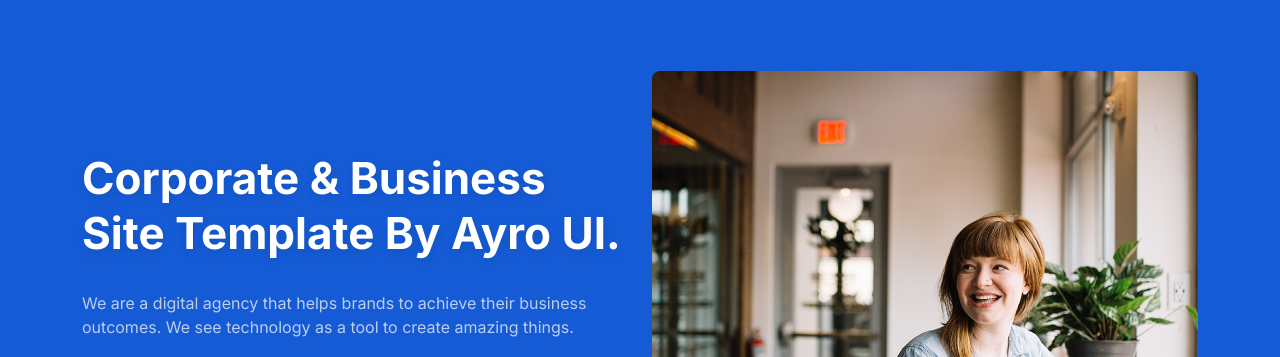
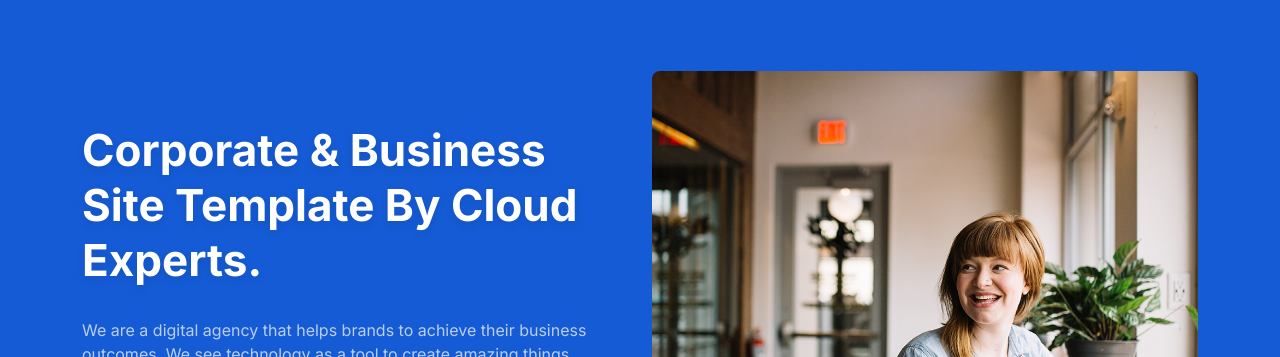
Before and after one commit to cloudexpertsltd/htmlsite, a plain HTML site: page index.html in a window 1280 px wide. Shown: the part 89-446 px from the top of the page. Drawn offline with Linux system fonts and the light colour scheme.

Commit message:
second change

```diff
--- a/index.html
+++ b/index.html
@@ -133,7 +133,7 @@
       <div class="row align-items-center">
         <div class="col-lg-6 col-md-12 col-12">
           <div class="header-content">
-            <h1>Corporate & Business Site Template by Ayro UI.</h1>
+            <h1>Corporate & Business Site Template by Cloud Experts.</h1>
             <p>
               We are a digital agency that helps brands to achieve their
               business outcomes. We see technology as a tool to create amazing
```
